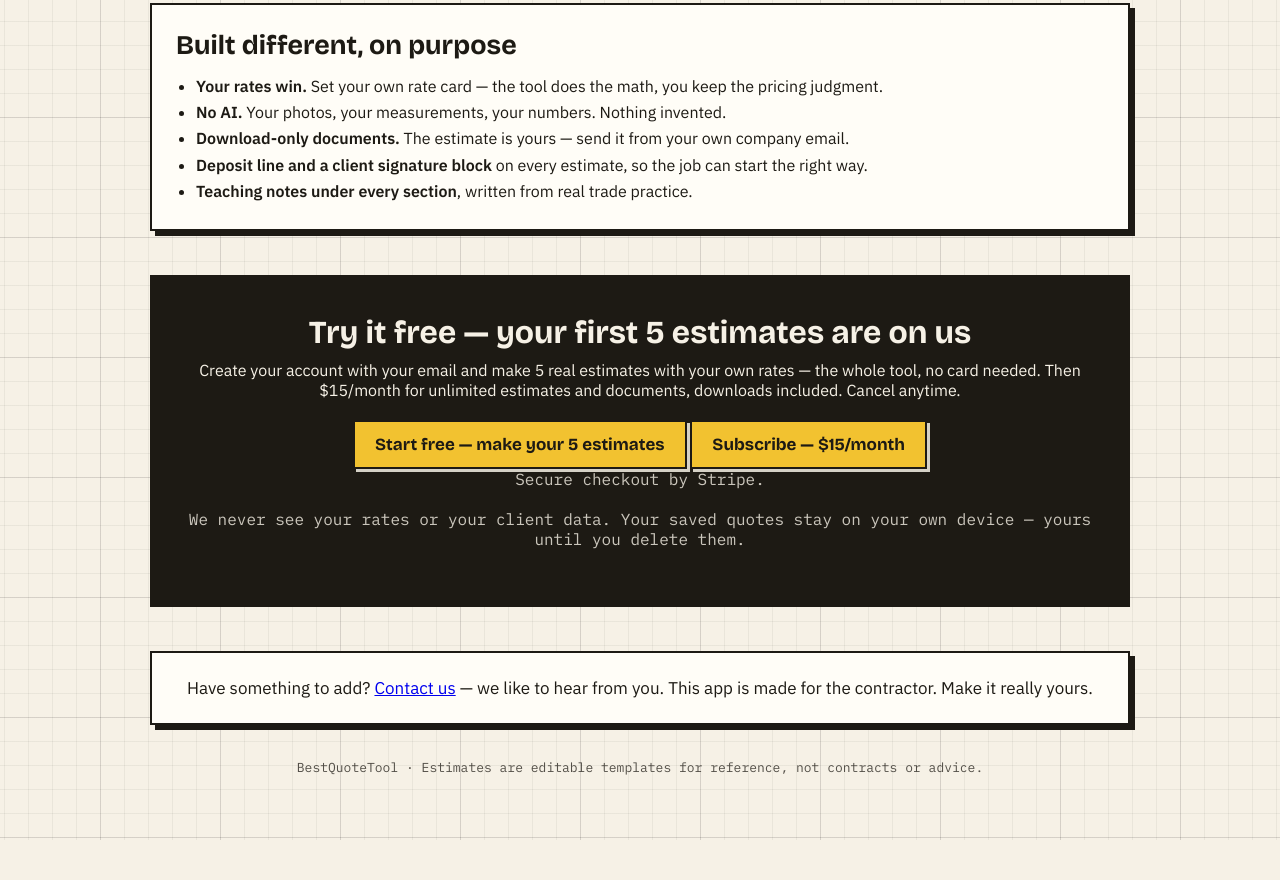
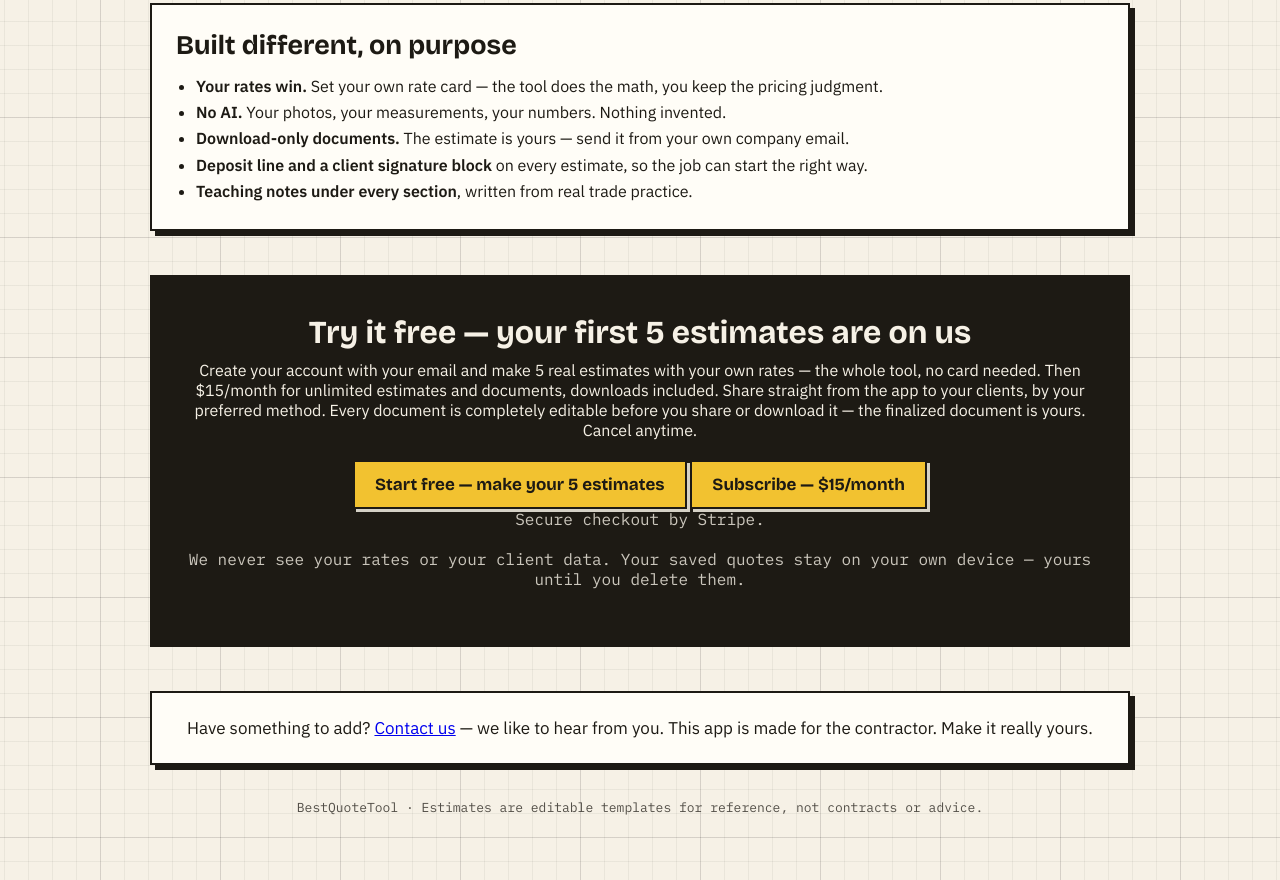
Before and after one commit to frankg1718-maker/bestquotetool, a plain HTML site: page index.html in a window 1280 px wide. Shown: the part 603-1483 px from the top of the page. Before the commit the page ends 1443 px from the top, so only its background shows below. Drawn offline with nearby package versions, Linux system fonts and the light colour scheme.

Commit message:
Landing: add share + editable-documents lines to the subscribe block

```diff
--- a/index.html
+++ b/index.html
@@ -94,7 +94,7 @@ footer{margin:34px 0 0;font-family:var(--mono);font-size:13px;text-align:center;
 
   <div class="subscribe" id="subscribe">
     <h2>Try it free — your first 5 estimates are on us</h2>
-    <p>Create your account with your email and make 5 real estimates with your own rates — the whole tool, no card needed. Then $15/month for unlimited estimates and documents, downloads included. Cancel anytime.</p>
+    <p>Create your account with your email and make 5 real estimates with your own rates — the whole tool, no card needed. Then $15/month for unlimited estimates and documents, downloads included. Share straight from the app to your clients, by your preferred method. Every document is completely editable before you share or download it — the finalized document is yours. Cancel anytime.</p>
     <a class="btn" href="painting.html">Start free — make your 5 estimates</a>
     <!-- STRIPE SLOT: replace the href below with the Stripe Payment Link once Stripe is connected.
          Product: BestQuoteTool — $15.00/month recurring. -->
```
